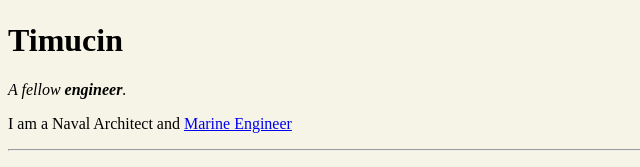
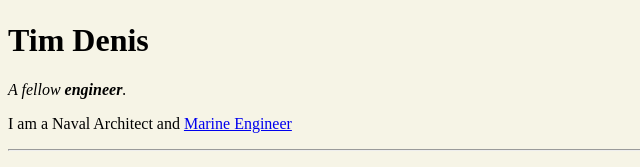
Before and after one commit to Vangetsu/cv, a plain HTML site: page index.html in a window 1280 px wide. Shown: the part 465-632 px from the top of the page, 0-640 px from the left. Drawn offline with Linux system fonts and the light colour scheme.

Commit message:
Update index.html

```diff
--- a/index.html
+++ b/index.html
@@ -14,7 +14,7 @@
 
 <body>
   <img src="img/tt.jpg" alt="timucin profile picture">
-  <h1>Timucin</h1>
+  <h1>Tim Denis</h1>
   <p><em>A fellow <strong>engineer</strong>.</em></p>
   <p>I am a Naval Architect and <a href="https://www.marineinsight.com/careers-2/what-is-marine-engineering/">Marine Engineer</a></p>
   <hr>
```
